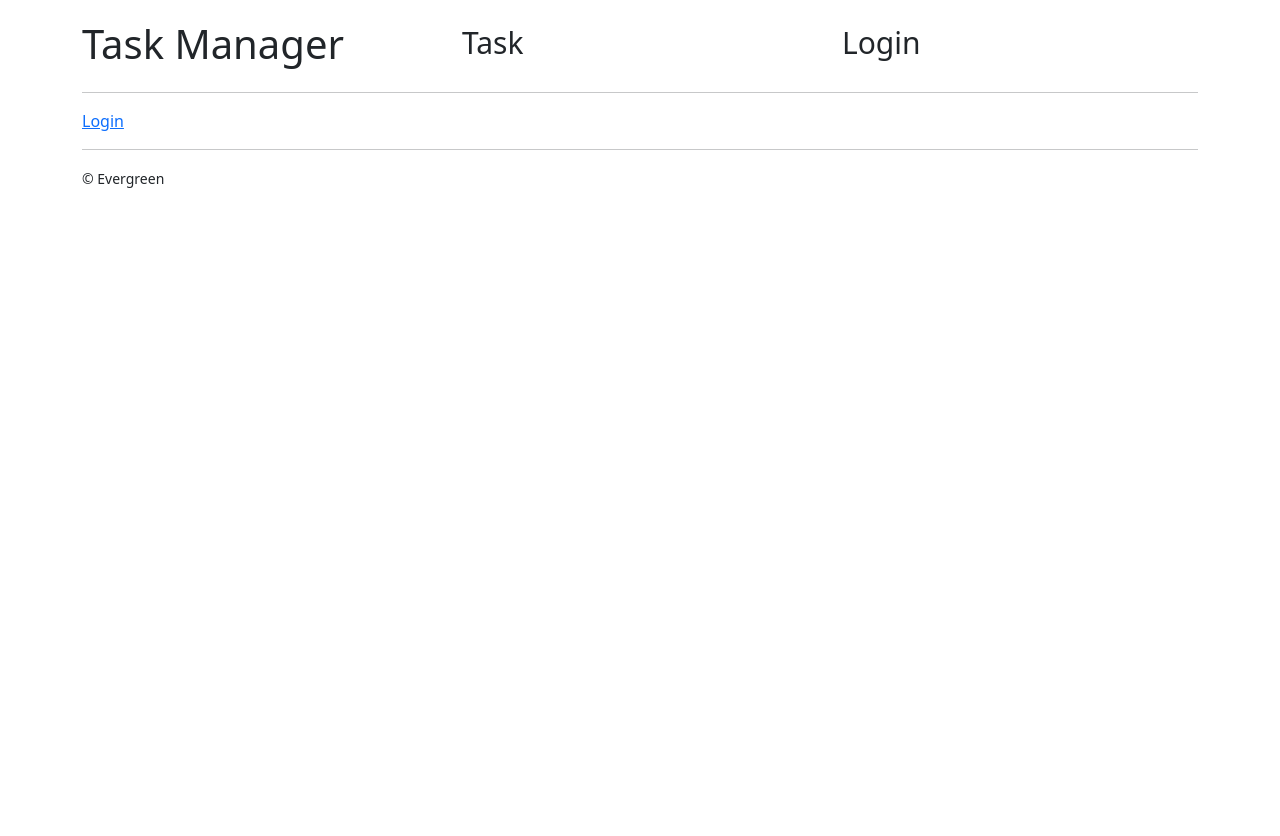
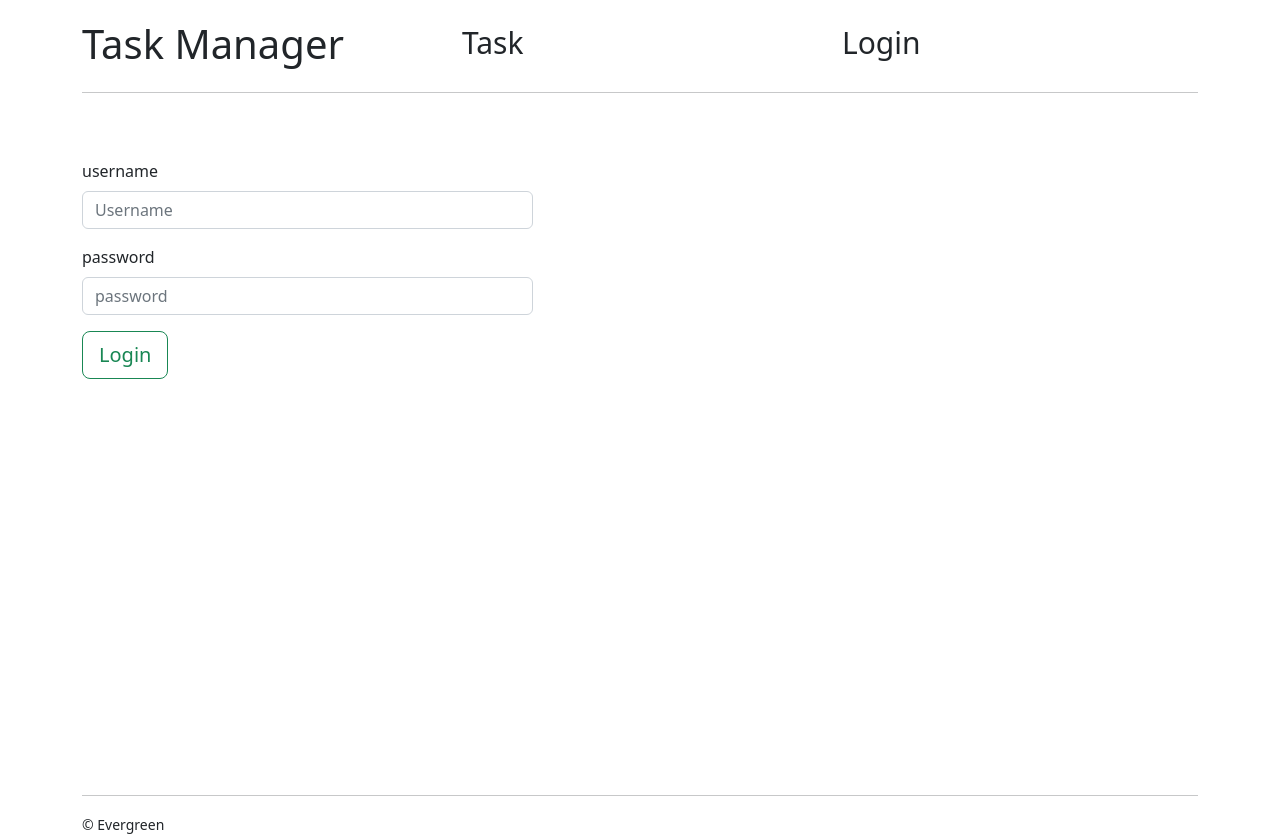
Before and after one commit to fortuneonyeka/task-manager, a React (Create React App) app: page /login in a window 1280 px wide. Before the commit the page ends 800 px from the top, so only its background shows below. Built offline with nearby package versions, Linux system fonts and the light colour scheme.

Commit message:
create Login component and form

```diff
--- a/src/components/login/Login.jsx
+++ b/src/components/login/Login.jsx
@@ -1,12 +1,59 @@
-import React from 'react'
-import { Link } from "react-router-dom"
+import React, { Component } from "react";
+import { Form, FormGroup, Input, Label, Button, Col, Row } from "reactstrap";
+import FormControl from "../formControl/FormControl";
+import User from "../models/User"
 
-const Login = () => {
-  return (
-    <div>
-      <Link to="/login">Login</Link>
-    </div>
-  )
+class Login extends Component {
+
+   state = {
+    users : [
+      new User("Fortune", "123456"),
+
+
+    ]
+  }
+
+
+  addUser = (data) => {
+    const user = new User(
+      this.state.users.length + 1,
+      data.username,
+      data.password
+    )
+
+   this.setState({
+    users: [...this.state.users, user]
+   })
+  }
+
+
+  handleSubmit = (e) => {
+     e.preventDefault()
+
+  }
+
+  handleChange = (e) => {
+
+  //  this.setState({e.target.value})
+  }
+  render() {
+
+    const {username, password} = this.state
+    return (
+      <Row>
+        <Col md={5}>
+          <Form className="login-container" onSubmit={this.handleSubmit} >
+            <FormControl label="username" type="text" id="username" placeholder="Username" value={username}/>
+            <FormControl label="password" type="password" id="password" placeholder="password" value={password}/>
+
+            <Button outline color="success" size="lg">
+              Login
+            </Button>
+          </Form>
+        </Col>
+      </Row>
+    );
+  }
 }
 
-export default Login
+export default Login;
--- a/src/components/models/Task.js
+++ b/src/components/models/Task.js
@@ -11,4 +11,6 @@ class Task {
   }
 }
 
+
+
 export default Task
--- a/src/index.css
+++ b/src/index.css
@@ -22,3 +22,8 @@ code {
   margin-top: 20px;
   cursor: pointer;
 }
+
+.login-container {
+  margin-top: 50px;
+  margin-bottom: 400px;
+}
```
